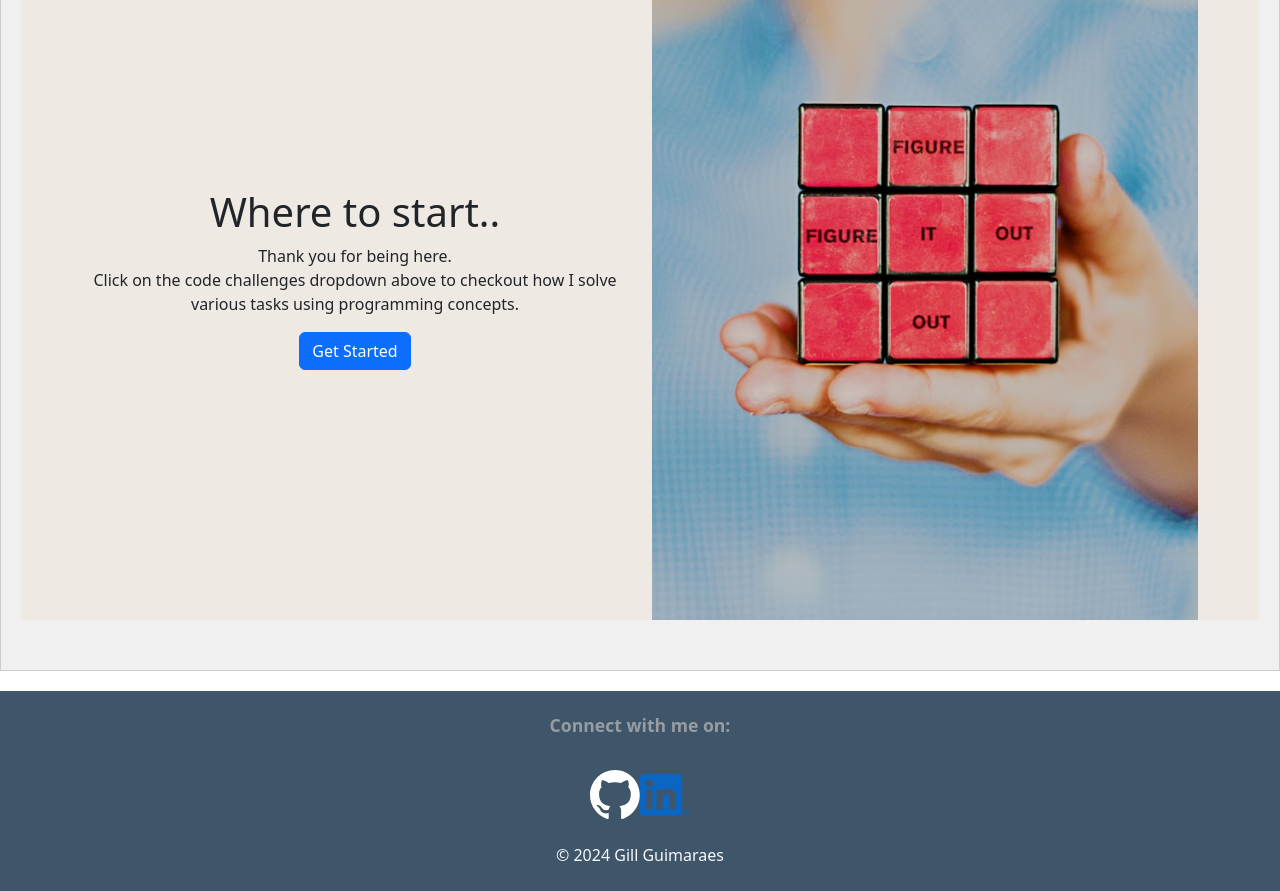
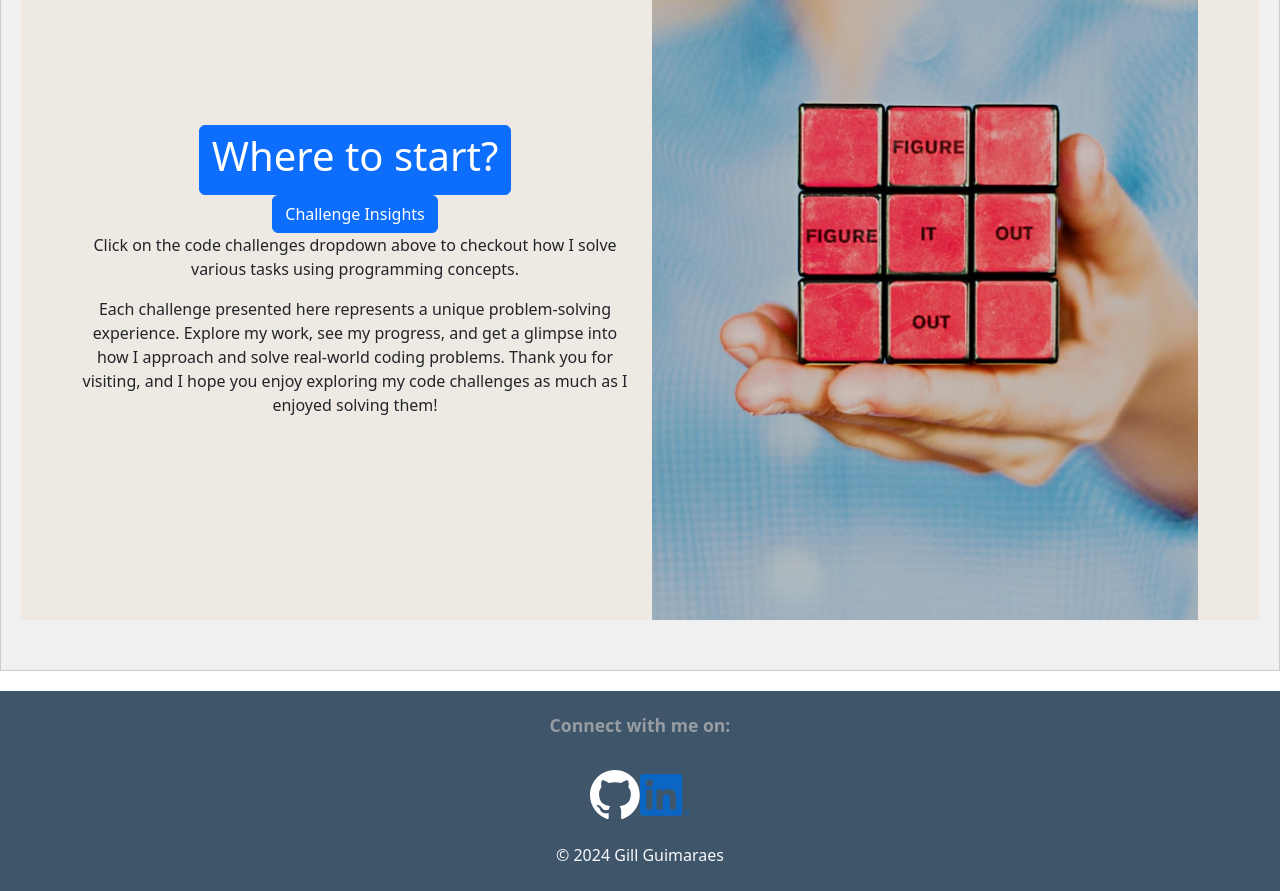
Before and after one commit to TechNestOwl/React-Code-Challenges, a React (Create React App) app: page / in a window 1280 px wide. Shown: the part 1040-1931 px from the top of the page. Built offline with nearby package versions, Linux system fonts and the light colour scheme.

Commit message:
added ModalPop to landing get started component.Props need to be implemented.

```diff
--- a/src/components/ModalPop.jsx
+++ b/src/components/ModalPop.jsx
@@ -30,3 +30,6 @@ function ModalPop() {
 }
 
 export default ModalPop;
+
+// I need to create props and pass them to the modal pop dynamically, on a per component render-case-basis.
+// Each code challenge component must have it's own unique props to pass to ModalPop
--- a/src/components/landing.jsx
+++ b/src/components/landing.jsx
@@ -1,6 +1,7 @@
 import "../styles/landing.css";
 import { Container, Row, Col, Button } from 'react-bootstrap';
 import landingPic from "../Assets/problemSolving.jpg";
+import ModalPop from "./ModalPop";
 
 const Landing = () => {
   return (
@@ -8,9 +9,18 @@ const Landing = () => {
       <Container>
         <Row className="align-items-center">
           <Col md={6}>
-            <h1>Where to start..</h1>
-            <p>Thank you for being here. <br /> Click on the code challenges dropdown above to checkout how I solve various tasks using programming concepts.</p>
-            <Button variant="primary">Get Started</Button>
+
+            <Button variant="primary">
+              <h1>Where to start?</h1>
+            </Button>
+
+            <div>
+              <ModalPop />
+            </div>
+
+            <p>Click on the code challenges dropdown above to checkout how I solve various tasks using programming concepts.</p>
+            <p> Each challenge presented here represents a unique problem-solving experience. Explore my work, see my progress, and get a
+               glimpse into how I approach and solve real-world coding problems. Thank you for visiting, and I hope you enjoy exploring my code challenges as much as I enjoyed solving them!</p>
           </Col>
           <Col md={6}>
             <img
```
